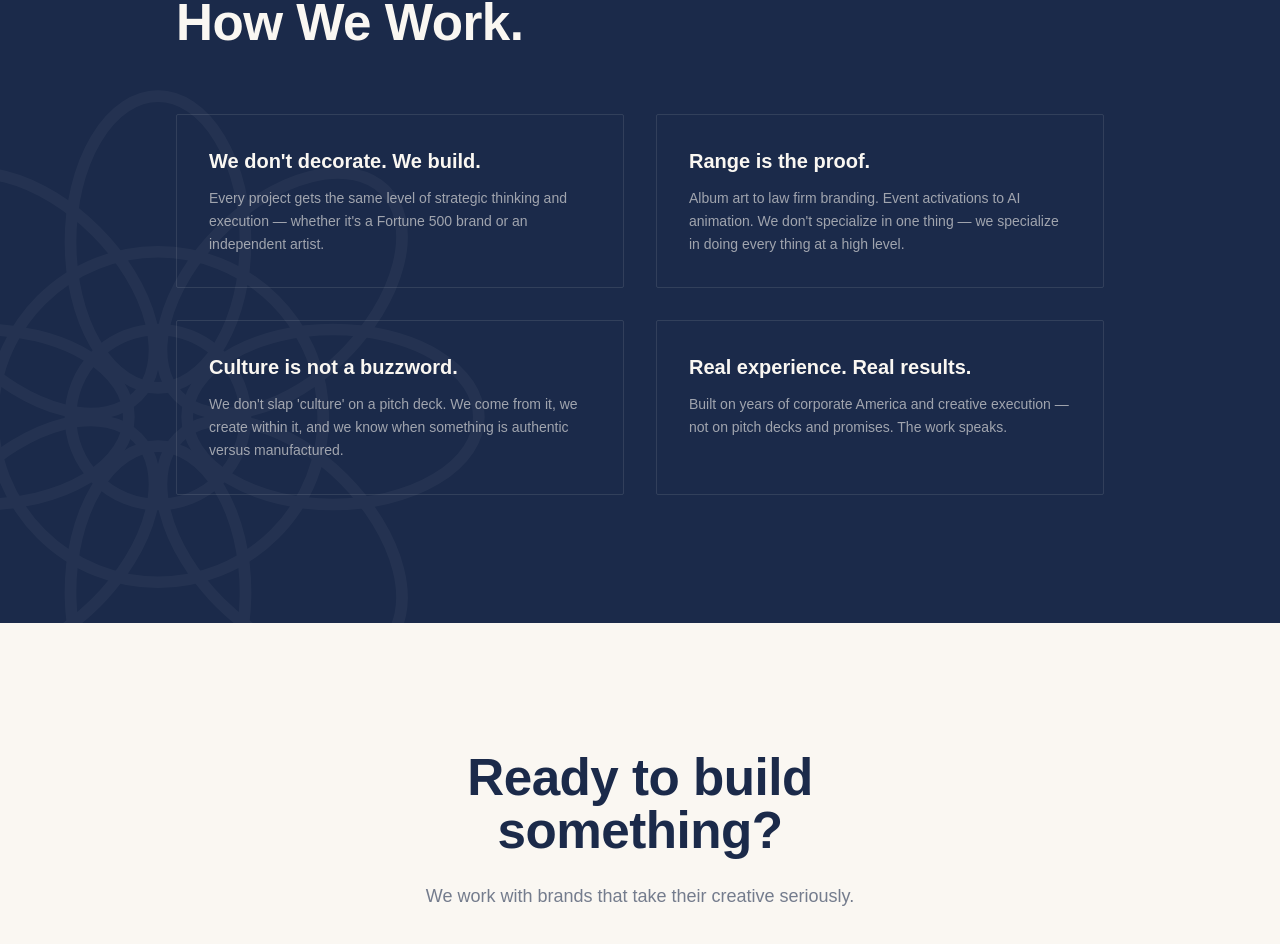
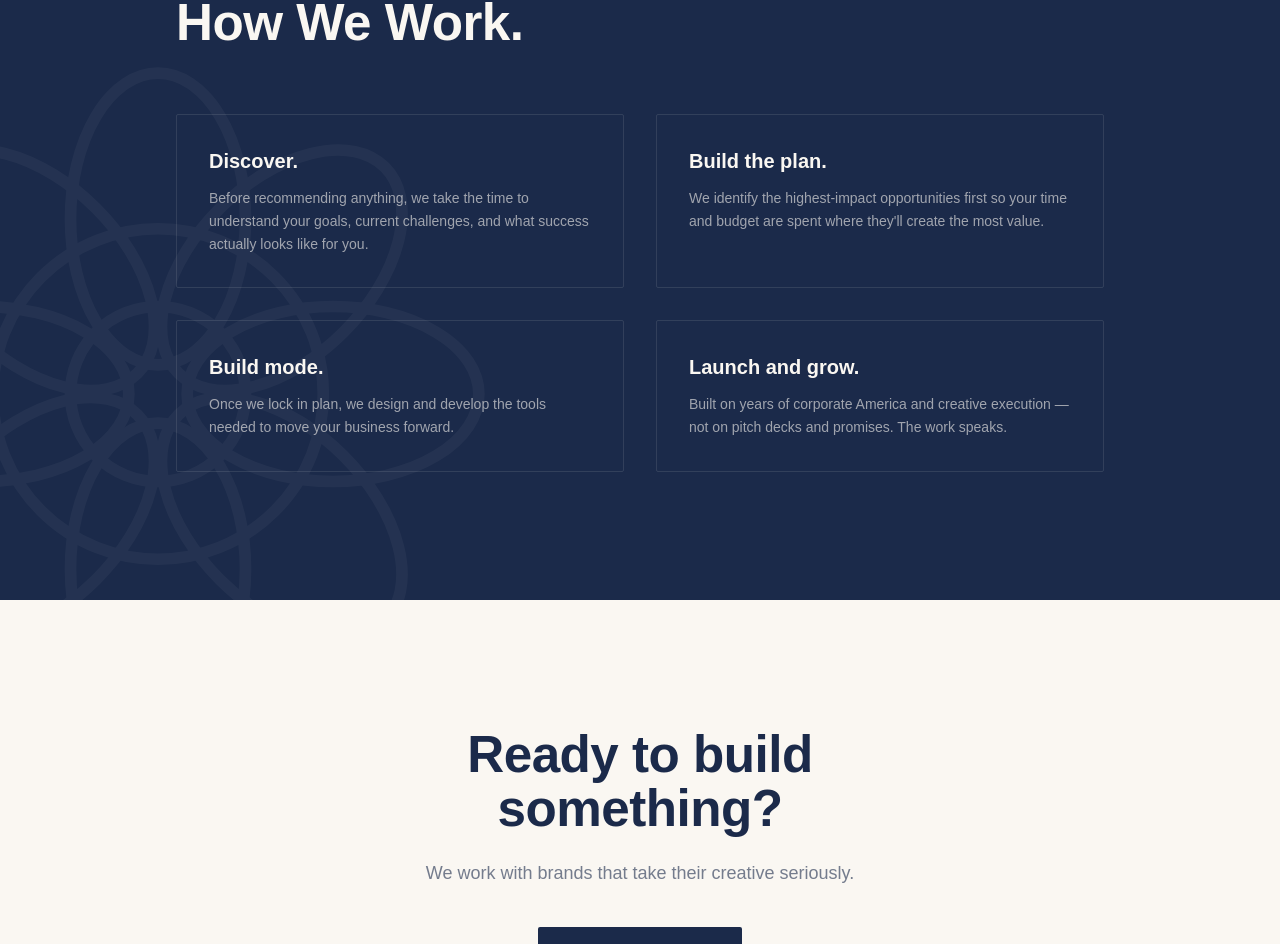
Before and after one commit to Gaiabox/flower-club-website, a Next.js app: page /about in a window 1280 px wide. Shown: the part 2021-2965 px from the top of the page. Built offline with nearby package versions, Linux system fonts and the light colour scheme.

Commit message:
Update page.tsx

```diff
--- a/src/app/about/page.tsx
+++ b/src/app/about/page.tsx
@@ -32,22 +32,22 @@ const milestones = [
 
 const values = [
   {
-    title: "We don't decorate. We build.",
+    title: "Discover.",
     description:
-      "Every project gets the same level of strategic thinking and execution — whether it's a Fortune 500 brand or an independent artist.",
+      "Before recommending anything, we take the time to understand your goals, current challenges, and what success actually looks like for you.",
   },
   {
-    title: "Range is the proof.",
+    title: "Build the plan.",
     description:
-      "Album art to law firm branding. Event activations to AI animation. We don't specialize in one thing — we specialize in doing every thing at a high level.",
+      "We identify the highest-impact opportunities first so your time and budget are spent where they'll create the most value.",
   },
   {
-    title: "Culture is not a buzzword.",
+    title: "Build mode.",
     description:
-      "We don't slap 'culture' on a pitch deck. We come from it, we create within it, and we know when something is authentic versus manufactured.",
+      "Once we lock in plan, we design and develop the tools needed to move your business forward.",
   },
   {
-    title: "Real experience. Real results.",
+    title: "Launch and grow.",
     description:
       "Built on years of corporate America and creative execution — not on pitch decks and promises. The work speaks.",
   },
```
